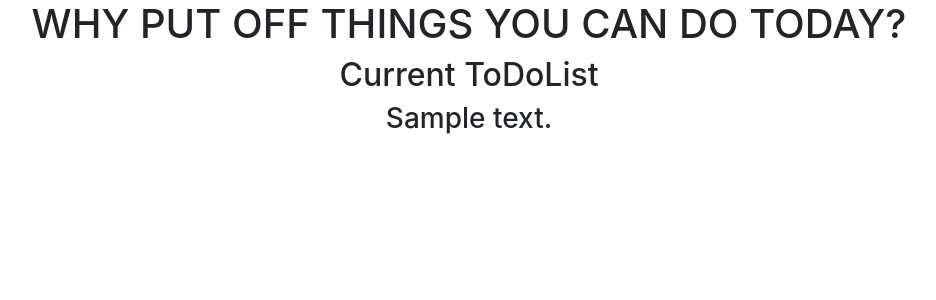
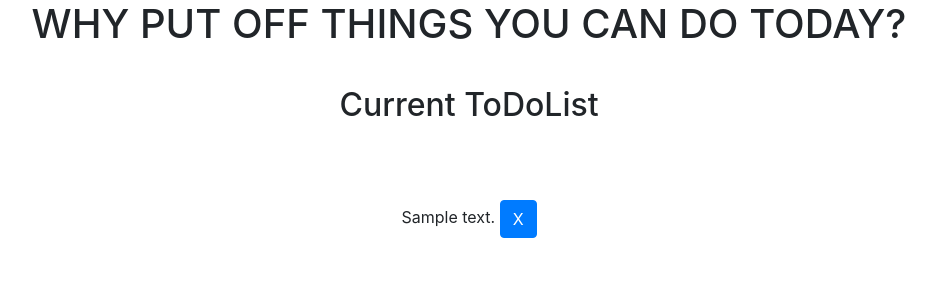
Before and after one commit to aaric1120/to_do_list, a Django app: page /todolist in a window 1280 px wide. Shown: the part 56-356 px from the top of the page, without its empty margins (171-1107 px from the left). Run offline with Django 3.2, Linux system fonts and the light colour scheme; tables that the repository leaves empty hold one stand-in row (values such as "Sample post"); some libraries are stand-ins or nearby versions.

Commit message:
added delete item feature...

```diff
--- a/my_app/views.py
+++ b/my_app/views.py
@@ -12,10 +12,13 @@ def add_item(request):
 
 
 def list_page(request):
+    print(request.POST)
     if request.POST.get("add_item"):
         Todo.objects.create(text=request.POST.get("add_item"))
+    elif request.POST.get("action"):
+        Todo.objects.filter(id=int(request.POST.get("action"))).delete()
 
     stuff_for_frontend = {
-        'final_postings': Todo.objects.all()
+        'final_postings': Todo.objects.all().values_list('id','text')
     }
     return render(request, 'my_app/list_page.html', stuff_for_frontend)
--- /dev/null
+++ b/static/css/style.css
@@ -0,0 +1,6 @@
+button, label{
+  display: inline-block;
+  text-align: center;
+  vertical-align: middle;
+  margin: 5px 0;
+}
--- a/templates/base.html
+++ b/templates/base.html
@@ -4,7 +4,7 @@
 <head>
     <meta charset="UTF-8">
     <title>Title</title>
-
+    <link rel="stylesheet" href="{% static 'css/style.css' %}">
     <link rel="stylesheet" href="https://stackpath.bootstrapcdn.com/bootstrap/4.3.1/css/bootstrap.min.css"
           integrity="sha384-ggOyR0iXCbMQv3Xipma34MD+dH/1fQ784/j6cY/iJTQUOhcWr7x9JvoRxT2MZw1T" crossorigin="anonymous">
 
@@ -14,6 +14,11 @@
             integrity="sha384-UO2eT0CpHqdSJQ6hJty5KVphtPhzWj9WO1clHTMGa3JDZwrnQq4sF86dIHNDz0W1" crossorigin="anonymous"></script>
     <script src="https://stackpath.bootstrapcdn.com/bootstrap/4.3.1/js/bootstrap.min.js"
             integrity="sha384-JjSmVgyd0p3pXB1rRibZUAYoIIy6OrQ6VrjIEaFf/nJGzIxFDsf4x0xIM+B07jRM" crossorigin="anonymous"></script>
+    <script>
+    if ( window.history.replaceState ) {
+        window.history.replaceState( null, null, window.location.href );
+    }
+    </script>
 </head>
 <body>
     <nav class="navbar navbar-expand-lg navbar-dark bg-dark">
@@ -36,7 +41,7 @@
   </div>
 </nav>
     <div class="headline">
-        <h1 style="text-align: center">WHY PUT OFF THINGS YOU CAN DO TODAY?</h1>
+        <h1 style="text-align: center;margin-bottom: 1cm;">WHY PUT OFF THINGS YOU CAN DO TODAY?</h1>
     </div>
     <div class="container">
         {% block content %}
--- a/templates/my_app/list_page.html
+++ b/templates/my_app/list_page.html
@@ -1,11 +1,16 @@
 {% extends "base.html" %}
 {% block content %}
+<h2 style="text-align: center; margin-bottom: 2cm;">Current ToDoList</h2>
+{% for item in final_postings %}
     <div class="row">
-        <div class="col">
-            <h2 style="text-align: center">Current ToDoList</h2>
-            {% for item in final_postings %}
-            <h3 style="text-align: center">{{item}}</h3>
-            {% endfor %}
+        <div class="col-sm" style="text-align: center;margin-bottom: 1cm;">
+            <form action="{% url 'todo_list:todo' %}" method="post">
+            {% csrf_token %}
+                <label class="todoitem" >{{item.1}}</label>
+                <button type="submit" class="btn btn-primary" name="action" value="{{item.0}}">X</button>
+            </form>
+
         </div>
     </div>
+{% endfor %}
 {% endblock content %}
```
Also changed, not shown: static/javascript/page_stuff.js (added).
